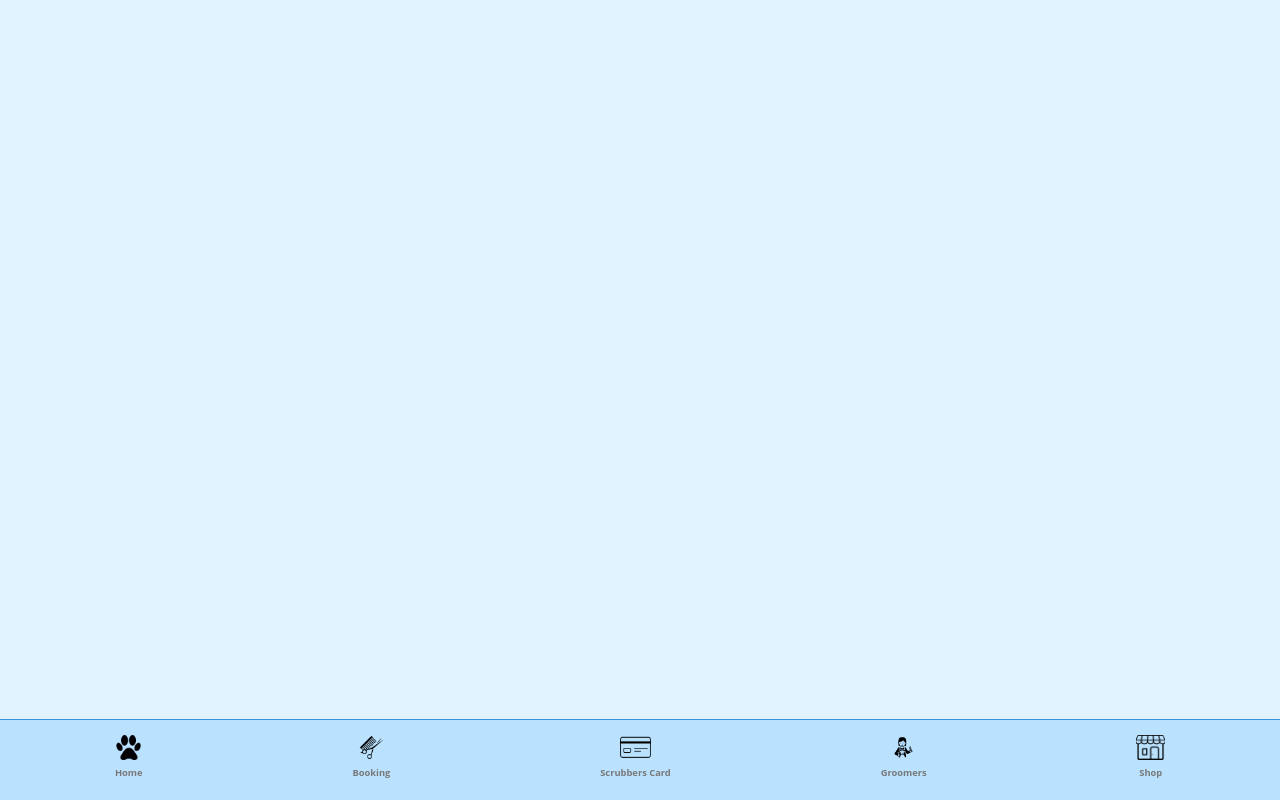
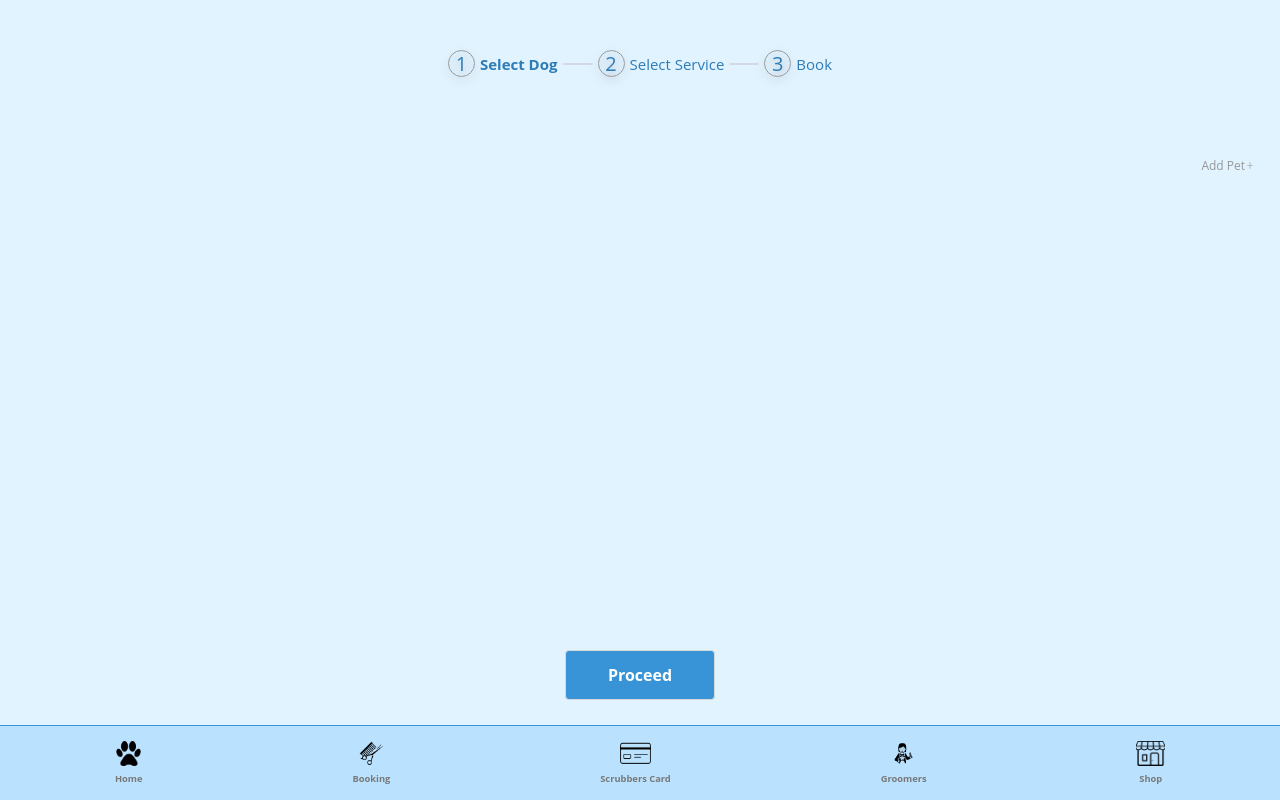
Before and after one commit to ovuruska/react-typescript-web-app-2, a React (Vite) app: page /book in a window 1280 px wide. Built offline with nearby package versions, Linux system fonts and the light colour scheme.

Commit message:
Booking layout started

```diff
--- a/src/App.css
+++ b/src/App.css
@@ -9,6 +9,24 @@
   width: 100%;
   display: flex;
   flex-direction: column;
+  height: 100vh;
+  align-items: center;
+  padding-bottom: 50px;
+}
 
+.book-btn {
+  margin-top: 20px;
+  color: white;
+  width: 150px;
+  height: 50px;
+  background: #3894d7;
+  border: 0.25px solid #d6d8da;
+  border-radius: 4px;
+  font-weight: 700;
+  font-size: 16px;
+  text-align: center;
+  justify-content: center;
   align-items: center;
+  display: flex;
+  color: #ffffff;
 }
--- a/src/App.jsx
+++ b/src/App.jsx
@@ -1,10 +1,13 @@
-import { useState } from "react";
+import { Suspense, useState, lazy } from "react";
 import { BrowserRouter, Route, Routes } from "react-router-dom";
 
 import "./App.css";
 import BottomNavBar from "./components/bottom-nav/bottomNav";
 import PetCard from "./components/pet-card/petCard";
 import HomePage from "./pages/home-page/home";
+import HomeContentLoader from "./pages/home-page/home-content-loader";
+
+const Book = lazy(() => import("./pages/book-page/book"));
 
 function App() {
   return (
@@ -12,6 +15,14 @@ function App() {
       <div className="wrapper">
         <Routes>
           <Route element={<HomePage />} path="/" />
+          <Route
+            element={
+              <Suspense fallback={<HomeContentLoader />}>
+                <Book />
+              </Suspense>
+            }
+            path="/book"
+          />
         </Routes>
         <BottomNavBar />
       </div>
--- a/src/components/appointments/appointments.css
+++ b/src/components/appointments/appointments.css
@@ -10,8 +10,8 @@
   background: rgba(255, 255, 255, 0.71);
   border: 1px solid #d6d8da;
   border-radius: 4px;
-  height: 35px;
-  margin-bottom: 10px;
+  height: 70px;
+  margin-bottom: 20px;
   width: 90%;
   display: flex;
   align-items: center;
--- a/src/components/bottom-nav/bottomNav.css
+++ b/src/components/bottom-nav/bottomNav.css
@@ -4,7 +4,6 @@
   left: 0;
   width: 100%;
   padding: 15px 10px;
-
   border-top: 0.5px solid #3894d7;
   background-color: #bae2ff;
 }
@@ -21,7 +20,7 @@
 }
 
 .nav-bottom h3 {
-  margin: 6px 0;
+  margin-top: 6px;
 }
 
 .nav-bottom img {
--- a/src/hooks/useFetchPets.jsx
+++ b/src/hooks/useFetchPets.jsx
@@ -65,7 +65,6 @@ export default function useFetchPets() {
   }
 
   useEffect(() => {
-    ///#TODO API CALL INSTEAD OF SETTIMEOUT WITH MOCKDATA
     dispatch(PetsActions.emptyPets());
     authAndFetch();
   }, []);
--- /dev/null
+++ b/src/pages/book-page/book.css
@@ -0,0 +1,48 @@
+.dot {
+  height: 27px;
+  width: 27px;
+  background-color: transparent;
+  border: 0.5px solid #989898;
+  filter: drop-shadow(0px 4px 4px rgba(0, 0, 0, 0.25));
+  border-radius: 50%;
+  display: inline-block;
+  color: #2d7cb6;
+  font-weight: 400;
+  font-size: 20px;
+  display: flex;
+  justify-content: center;
+  align-items: center;
+}
+
+.progress-bar-wrapper {
+  padding: 50px 0;
+  display: flex;
+  align-items: center;
+  justify-content: center;
+  width: 95%;
+}
+
+.progress {
+  display: flex;
+  align-items: center;
+  justify-content: center;
+}
+
+.progress h3 {
+  font-size: 15px;
+  margin-left: 5px;
+  text-align: center;
+  color: #2d7cb6;
+  font-weight: 400;
+}
+
+.h-line {
+  margin: 0 5px;
+  width: 30px;
+  border: 1px solid #d3d9e4;
+  border-radius: 3px;
+}
+
+.bold {
+  font-weight: 700 !important;
+}
--- /dev/null
+++ b/src/pages/book-page/book.jsx
@@ -0,0 +1,44 @@
+import { useState } from "react";
+import BookService from "../../components/book-service-card/bookServiceCard";
+import PetCard from "../../components/pet-card/petCard";
+import "./book.css";
+
+export default function Book() {
+  const [progress, setprogress] = useState(0);
+
+  return (
+    <div className="wrapper">
+      <div className="progress-bar-wrapper">
+        <div className="progress progress-1">
+          <span className="dot">1</span>
+          <h3 className={progress === 0 ? "bold" : ""}>Select Dog</h3>
+          <div className="h-line"></div>
+        </div>
+        <div className="progress progress-2">
+          <span className="dot">2</span>
+          <h3 className={progress === 1 ? "bold" : ""}>Select Service</h3>
+          <div className="h-line"></div>
+        </div>
+        <div className="progress progress-3">
+          <span className="dot">3</span>
+          <h3 className={progress === 2 ? "bold" : ""}>Book</h3>
+        </div>
+      </div>
+      {progress === 0 && <PetCard />}
+      {progress === 1 && <BookService />}
+
+      <a
+        className="book-btn"
+        style={{
+          marginTop: "auto",
+        }}
+        onClick={(e) => {
+          e.preventDefault();
+          setprogress((old) => old + 1);
+        }}
+      >
+        Proceed
+      </a>
+    </div>
+  );
+}
--- a/src/pages/home-page/home.jsx
+++ b/src/pages/home-page/home.jsx
@@ -1,4 +1,5 @@
 import { Fragment, useEffect } from "react";
+import { Link } from "react-router-dom";
 import Appointments from "../../components/appointments/appointments";
 import BookService from "../../components/book-service-card/bookServiceCard";
 import PetCard from "../../components/pet-card/petCard";
@@ -19,10 +20,11 @@ export default function HomePage() {
   return (
     <Fragment>
       <PetCard />
-      <SubHeading title="Book a Service" />
-      <BookService />
       <SubHeading title="Upcoming Appointments" />
       <Appointments />
+      <Link to="/book" className="book-btn">
+        Book
+      </Link>
     </Fragment>
   );
 }
```
